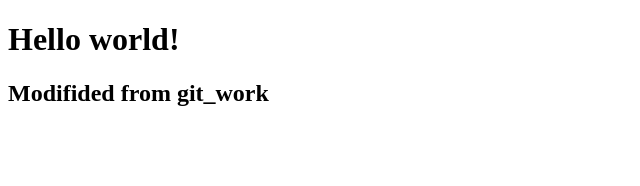
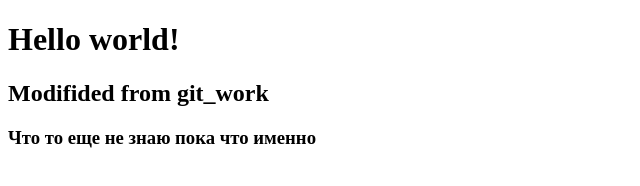
Before and after one commit to keknadr/git, a plain HTML site: page index.html in a window 1280 px wide. Shown: the whole page, without its empty margins (0-640 px from the left). Drawn offline with Linux system fonts and the light colour scheme.

Commit message:
new update

```diff
--- a/index.html
+++ b/index.html
@@ -9,5 +9,6 @@
 <body>
     <h1>Hello world!</h1>
     <h2>Modifided from git_work</h2>
+    <h3>Что то еще не знаю пока что именно</h3>
 </body>
 </html>
```
